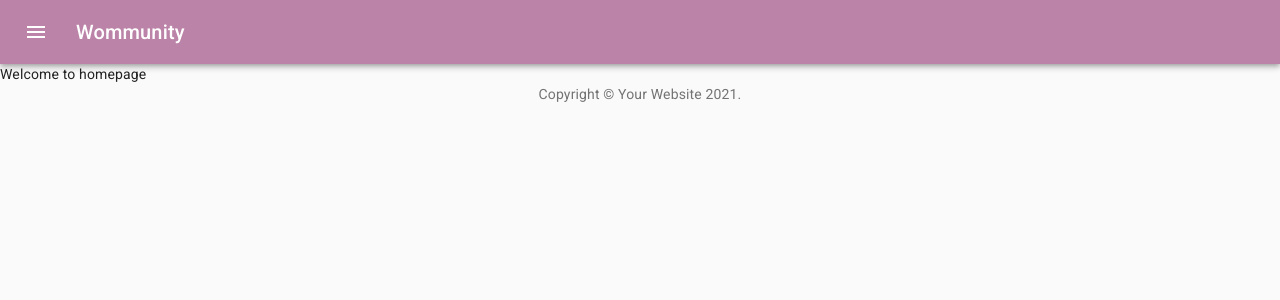
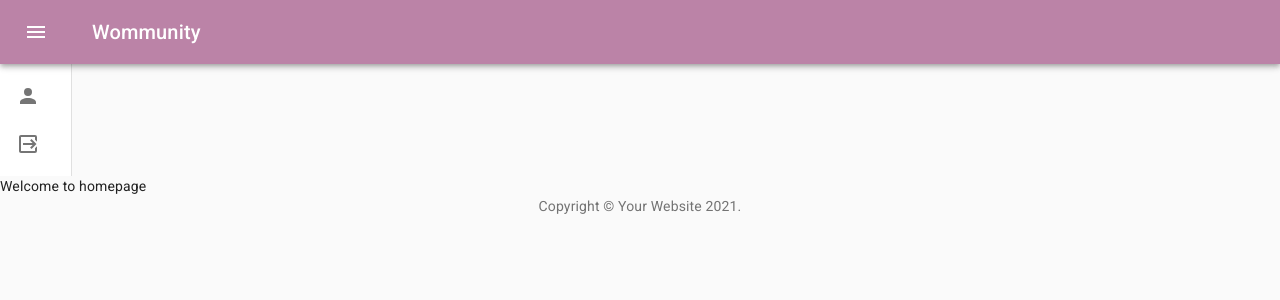
Before and after one commit to barbarad91/wommunity, a React (Create React App) app in the folder client/: page / in a window 1280 px wide. Shown: the top 300 px of the page. Built offline with nearby package versions, Linux system fonts and the light colour scheme; no server answers.

Commit message:
Create protected routes

```diff
--- /dev/null
+++ b/client/src/Components/AdminRoute.tsx
@@ -0,0 +1,16 @@
+import { useContext } from 'react'
+import { Redirect, Route, RouteComponentProps, RouteProps } from 'react-router'
+import { loggedUserContext } from 'src/Pages/userContext'
+
+const AdminRoute = ({ component: Component, ...otherProps }: RouteProps) => {
+  const { user } = useContext(loggedUserContext)
+  return (
+    <Route
+      render={(otherProps: RouteComponentProps) =>
+        user && user.isAdmin && Component ? <Component {...otherProps} /> : <Redirect to="/" />
+      }
+    ></Route>
+  )
+}
+
+export default AdminRoute
--- a/client/src/Components/App.tsx
+++ b/client/src/Components/App.tsx
@@ -8,6 +8,9 @@ import Copyright from './Copyright'
 import { loggedUserContext } from '../Pages/userContext'
 import SignUp from '../Pages/SignUp'
 import { useContext } from 'react'
+import LoggedInRoute from './LoggedInRoute'
+import LoggedOutRoute from './LoggedOutRoute'
+import AdminRoute from './AdminRoute'
 
 function App() {
   const ctx = useContext(loggedUserContext).user
@@ -19,18 +22,10 @@ function App() {
         <Route path="/" exact>
           {ctx ? <Homepage /> : <Redirect to="signin" />}
         </Route>
-
-        {ctx ? (
-          <>
-            {ctx.isAdmin && <Route path="/admin" component={Adminpage}></Route>}
-            <Route path="/profile" component={Profile}></Route>
-          </>
-        ) : (
-          <>
-            <Route path="/signup" component={SignUp}></Route>
-            <Route path="/signin" component={SignIn}></Route>
-          </>
-        )}
+        <LoggedOutRoute path="/signin" component={SignIn} />
+        <LoggedOutRoute path="/signup" component={SignUp} />
+        <LoggedInRoute path="/profile" component={Profile} />
+        <AdminRoute path="/admin" component={Adminpage} />
       </Switch>
       <Copyright />
     </BrowserRouter>
--- /dev/null
+++ b/client/src/Components/BarMenu.tsx
@@ -0,0 +1,43 @@
+import { useContext } from 'react'
+
+import ListItem from '@material-ui/core/ListItem'
+import ListItemIcon from '@material-ui/core/ListItemIcon'
+import ListItemText from '@material-ui/core/ListItemText'
+import Icon from '@mdi/react'
+
+import { mdiAccount, mdiLogoutVariant } from '@mdi/js'
+import { List } from '@material-ui/core'
+import { Link } from 'react-router-dom'
+
+import { loggedUserContext } from 'src/Pages/userContext'
+import AuthService from 'src/Services/auth.service'
+
+const BarMenu = () => {
+  const { setUser } = useContext(loggedUserContext)
+
+  const authService = new AuthService()
+
+  const signOut = async () => {
+    const userData = await authService.signOut()
+    setUser(userData.data)
+  }
+
+  return (
+    <List>
+      <ListItem component={Link} to="/profile">
+        <ListItemIcon>
+          <Icon path={mdiAccount} size={1} />
+        </ListItemIcon>
+        <ListItemText primary="Profile" />
+      </ListItem>
+      <ListItem button onClick={signOut}>
+        <ListItemIcon>
+          <Icon path={mdiLogoutVariant} size={1} />
+        </ListItemIcon>
+        <ListItemText primary="Sign out" />
+      </ListItem>
+    </List>
+  )
+}
+
+export default BarMenu
--- /dev/null
+++ b/client/src/Components/LoggedInRoute.tsx
@@ -0,0 +1,16 @@
+import { useContext } from 'react'
+import { Redirect, Route, RouteComponentProps, RouteProps } from 'react-router'
+import { loggedUserContext } from 'src/Pages/userContext'
+
+const LoggedInRoute = ({ component: Component, ...otherProps }: RouteProps) => {
+  const { user } = useContext(loggedUserContext)
+  return (
+    <Route
+      render={(otherProps: RouteComponentProps) =>
+        user && Component ? <Component {...otherProps} /> : <Redirect to="/signin" />
+      }
+    ></Route>
+  )
+}
+
+export default LoggedInRoute
--- /dev/null
+++ b/client/src/Components/LoggedOutRoute.tsx
@@ -0,0 +1,16 @@
+import { useContext } from 'react'
+import { Redirect, Route, RouteComponentProps, RouteProps } from 'react-router'
+import { loggedUserContext } from 'src/Pages/userContext'
+
+const LoggedOutRoute = ({ component: Component, ...otherProps }: RouteProps) => {
+  const { user } = useContext(loggedUserContext)
+  return (
+    <Route
+      render={(otherProps: RouteComponentProps) =>
+        !user && Component ? <Component {...otherProps} /> : <Redirect to="/" />
+      }
+    ></Route>
+  )
+}
+
+export default LoggedOutRoute
--- a/client/src/Components/NavBar.tsx
+++ b/client/src/Components/NavBar.tsx
@@ -4,106 +4,125 @@ import Toolbar from '@material-ui/core/Toolbar'
 import Typography from '@material-ui/core/Typography'
 import IconButton from '@material-ui/core/IconButton'
 import Icon from '@mdi/react'
-import { mdiMenu } from '@mdi/js'
-import React, { useContext } from 'react'
-import { Menu, MenuItem } from '@material-ui/core'
+import { mdiMenu, mdiChevronLeft } from '@mdi/js'
+import { useContext, useState } from 'react'
+import { Drawer } from '@material-ui/core'
 import { Link } from 'react-router-dom'
 import { loggedUserContext } from 'src/Pages/userContext'
-import AuthService from 'src/Services/auth.service'
+import clsx from 'clsx'
+import BarMenu from './BarMenu'
 
 const NavBar = () => {
-  const [anchorEl, setAnchorEl] = React.useState<null | HTMLElement>(null)
-
   const classes = useStyles()
 
-  const { user, setUser } = useContext(loggedUserContext)
+  const { user } = useContext(loggedUserContext)
+  const [open, setOpen] = useState(false)
 
-  const handleClick = (event: React.MouseEvent<HTMLButtonElement>) => {
-    setAnchorEl(event.currentTarget)
+  const handleClickMenu = () => {
+    setOpen(!open)
   }
 
-  const handleClose = () => {
-    setAnchorEl(null)
-  }
-
-  const authService = new AuthService()
-
-  const signOut = async () => {
-    setAnchorEl(null)
-    const userData = await authService.signOut()
-    setUser(userData.data)
-  }
   return (
     <div className={classes.root}>
-      <AppBar position="static">
-        <Toolbar>
+      <AppBar position="absolute" className={clsx(classes.appBar, open && classes.appBarShift)}>
+        <Toolbar className={classes.toolbar}>
           {user && (
             <>
               <IconButton
                 edge="start"
-                className={classes.menuButton}
+                className={clsx(classes.menuButton, open && classes.menuButtonHidden)}
                 color="inherit"
                 aria-label="menu"
-                onClick={handleClick}
+                onClick={handleClickMenu}
               >
                 <Icon path={mdiMenu} size={1} />
               </IconButton>
-
-              <Menu id="nav-menu" anchorEl={anchorEl} keepMounted open={Boolean(anchorEl)} onClose={handleClose}>
-                <MenuItem
-                  key="menu-profile"
-                  className={classes.styledMenuItem}
-                  onClick={handleClose}
-                  component={Link}
-                  to="/profile"
-                >
-                  Profile
-                </MenuItem>
-                {user.isAdmin && (
-                  <MenuItem
-                    key="menu-profile"
-                    className={classes.styledMenuItem}
-                    onClick={handleClose}
-                    component={Link}
-                    to="/profile"
-                  >
-                    Admin
-                  </MenuItem>
-                )}
-                <MenuItem
-                  key="menu-signout"
-                  className={classes.styledMenuItem}
-                  onClick={signOut}
-                  component={Link}
-                  to="/"
-                >
-                  Sign Out
-                </MenuItem>
-              </Menu>
             </>
           )}
-
           <Typography variant="h6" className={classes.title} component={Link} to="/">
             Wommunity
           </Typography>
         </Toolbar>
       </AppBar>
+
+      {user && (
+        <Drawer
+          variant="permanent"
+          classes={{ paper: clsx(classes.drawerPaper, !open && classes.drawerPaperClose) }}
+          open={open}
+        >
+          <div className={classes.toolbarIcon}>
+            <IconButton onClick={handleClickMenu}>
+              <Icon path={mdiChevronLeft} size={1} />
+            </IconButton>
+          </div>
+          <BarMenu />
+        </Drawer>
+      )}
     </div>
   )
 }
 
-const useStyles = makeStyles(({ spacing, palette }: Theme) =>
+const useStyles = makeStyles(({ breakpoints, mixins, palette, spacing, transitions, zIndex }: Theme) =>
   createStyles({
     root: {
-      flexGrow: 1,
+      display: 'flex',
+    },
+    toolbar: {
+      paddingRight: spacing(3), // keep right padding when drawer closed
+    },
+    toolbarIcon: {
+      display: 'flex',
+      alignItems: 'center',
+      justifyContent: 'flex-end',
+      padding: '0 8px',
+      ...mixins.toolbar,
+    },
+    appBar: {
+      zIndex: zIndex.drawer + 1,
+      transition: transitions.create(['width', 'margin'], {
+        easing: transitions.easing.sharp,
+        duration: transitions.duration.leavingScreen,
+      }),
+    },
+    appBarShift: {
+      marginLeft: spacing(30),
+      width: `calc(100% - ${spacing(30)}px)`,
+      transition: transitions.create(['width', 'margin'], {
+        easing: transitions.easing.sharp,
+        duration: transitions.duration.enteringScreen,
+      }),
     },
     menuButton: {
-      marginRight: spacing(2),
+      marginRight: spacing(4),
+    },
+    menuButtonHidden: {
+      display: 'none',
     },
     title: {
       flexGrow: 1,
       textDecoration: 'none',
       color: 'inherit',
+    },
+    drawerPaper: {
+      position: 'relative',
+      whiteSpace: 'nowrap',
+      width: spacing(30),
+      transition: transitions.create('width', {
+        easing: transitions.easing.sharp,
+        duration: transitions.duration.enteringScreen,
+      }),
+    },
+    drawerPaperClose: {
+      overflowX: 'hidden',
+      transition: transitions.create('width', {
+        easing: transitions.easing.sharp,
+        duration: transitions.duration.leavingScreen,
+      }),
+      width: spacing(7),
+      [breakpoints.up('sm')]: {
+        width: spacing(9),
+      },
     },
     styledMenuItem: {
       '&:focus': {
--- a/client/src/Pages/userContext.tsx
+++ b/client/src/Pages/userContext.tsx
@@ -1,8 +1,9 @@
-import { createContext, PropsWithChildren, useCallback, useEffect, useMemo, useState } from 'react'
+import { createContext, FunctionComponent, useCallback, useEffect, useMemo, useState } from 'react'
 import AuthService from 'src/Services/auth.service'
 
 export const loggedUserContext = createContext<any>({})
-const UserContext = (props: PropsWithChildren<any>) => {
+
+const UserContext: FunctionComponent = (props) => {
   const authService = useMemo(() => new AuthService(), [])
 
   const [user, setUser] = useState({})
@@ -10,6 +11,7 @@ const UserContext = (props: PropsWithChildren<any>) => {
   const fetchUser = useCallback(async () => {
     try {
       const fetchData = await authService.getUser()
+
       setUser(fetchData.data)
     } catch (error) {
       console.error(error)
```
